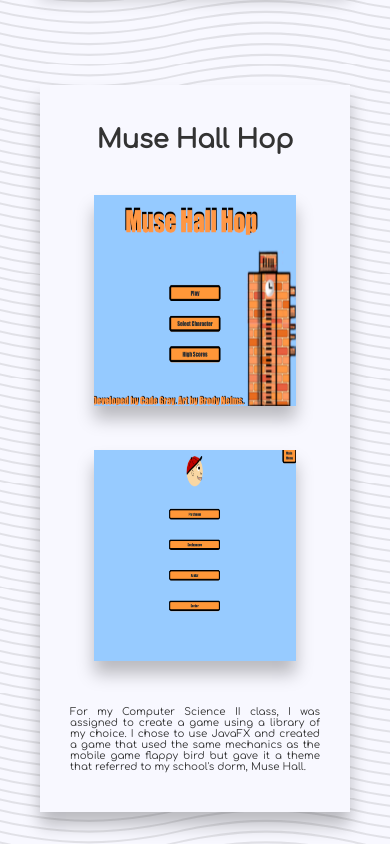
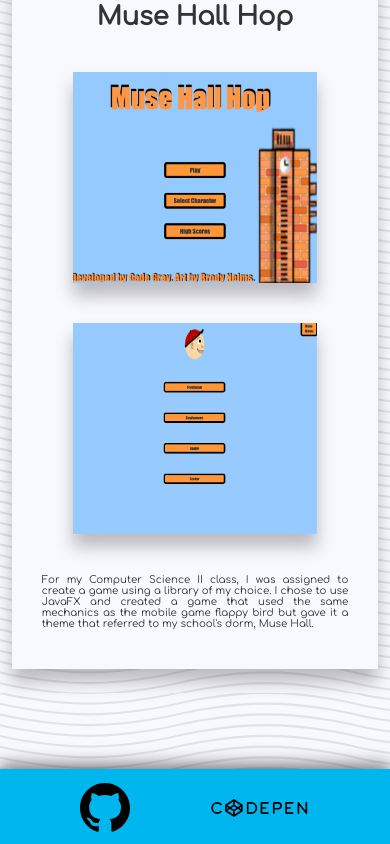
Before and after one commit to cade-gray/personal-site-react, a React (Create React App) app: page /projects in a window 390 px wide. Shown: the part 2400-3244 px from the top of the page. Built offline with nearby package versions, Linux system fonts and the light colour scheme.

Commit message:
Removed sidebar component and upgraded sit style

```diff
--- a/src/App.css
+++ b/src/App.css
@@ -2,7 +2,7 @@
 .App {
   font-family: 'Permanent Marker', cursive;
   display: grid;
-  grid-template-rows: auto auto auto;
+  grid-template-rows: 10% auto 10%;
   height: 100vh;
 }
 /* width */
--- a/src/App.js
+++ b/src/App.js
@@ -5,7 +5,6 @@ import Navigation from './Navigation/Navigation';
 import Home from './Home/Home';
 import Resume from './Resume/Resume';
 import Projects from './Projects/Projects'
-import Sidebar from './Sidebar/Sidebar'
 import Footer from './Footer/Footer'
 function App() {
   return (
--- a/src/Footer/Footer.css
+++ b/src/Footer/Footer.css
@@ -3,6 +3,8 @@
     height: 100%;
     display: flex;
     align-items: center;
+    background-color: #00B6EF;
+    box-shadow: 0px -5px 15px rgba(1, 1, 1, 0.50);
 }
 .iconLinks{
     display: flex;
--- a/src/Home/Home.css
+++ b/src/Home/Home.css
@@ -6,6 +6,7 @@
     grid-template-columns: 50% 50%;
     grid-template-rows: auto;
     height: 75vh;
+    overflow: auto;
 }
 .top-row{
     display: flex;
--- a/src/Navigation/Navigation.css
+++ b/src/Navigation/Navigation.css
@@ -16,7 +16,7 @@ a{
     -webkit-text-stroke-color: #00B6EF;
 }
 .header-text:hover{
-    transform: scale(1.5);
+    transform: scale(1.2);
 }
 @media screen and (max-width: 800px){
     .header-text{
--- a/src/Projects/Project.css
+++ b/src/Projects/Project.css
@@ -7,12 +7,16 @@
 .projContainer{
     margin-bottom: 100px;
     background: #f8f8ff;
-    text-align: center;
     box-shadow: 0px 13px 16px rgba(0, 0, 0, 0.25);
     padding: 20px;
+    text-align: justify;
+    color: #333;
+    display: flex;
+    flex-direction: column;
+    align-items: center;
 }
-.projContainer:hover{
-    transform: scale(1.01);
+.projName{
+    text-align: center;
 }
 .desc{
     text-align: justify;
@@ -20,11 +24,6 @@
     font-size: 1rem;
 }
 @media screen and (max-width: 800px) {
-    .projContainer{
-    }
-    .projContainer:hover{
-        transform: scale(1);
-    }
     .projImg{
         height: 25vh;
     }
--- a/src/Projects/Project.js
+++ b/src/Projects/Project.js
@@ -4,7 +4,7 @@ class Project extends Component {
     render() {
         return (
             <div className="projContainer">
-                <h2>{this.props.projName}</h2>
+                <h2 className="projName">{this.props.projName}</h2>
                 {this.props.imgURL.map(image => {
                     return <img className='projImg' src={image} alt=""></img>
                 })}
--- a/src/Projects/Projects.css
+++ b/src/Projects/Projects.css
@@ -1,16 +1,13 @@
 @import url('//fonts.googleapis.com/css?family=Comfortaa');
 
 .projects-container{
-    padding-left: 25vw;
-    padding-right: 25vw;
-    padding: 10px;
+    padding-left: 10vw;
+    padding-right: 10vw;
     font-family: comfortaa;
 }
 .project-list-container{
-    margin-top: 20px;
-    text-align: justify;
-    padding: 30px;
-    color: #333;
+    display: flex;
+    flex-direction: column;
 }
 .project-comp{
     margin: 100px;
@@ -18,10 +15,7 @@
 
 @media screen and (max-width: 800px) {
     .projects-container{
-
-
-    }
-    .project-list-container{
-
+        padding-left: 3vw;
+        padding-right: 3vw;
     }
    }
--- a/src/Sidebar/Sidebar.js
+++ /dev/null
@@ -1,13 +0,0 @@
-import React, { Component } from 'react';
-import { slide as Menu } from 'react-burger-menu'
-import { Link } from 'react-router-dom';
-export default props => {
-    return (
-      // Pass on our props
-      <Menu {...props}>
-            <Link to='/' style={{ textDecoration: 'none' }}>Home</Link>
-            <Link to='/resume' style={{ textDecoration: 'none' }}>Resume</Link>
-            <Link to='/projects' style={{ textDecoration: 'none' }}>Projects</Link>
-      </Menu>
-    );
-  };
```
